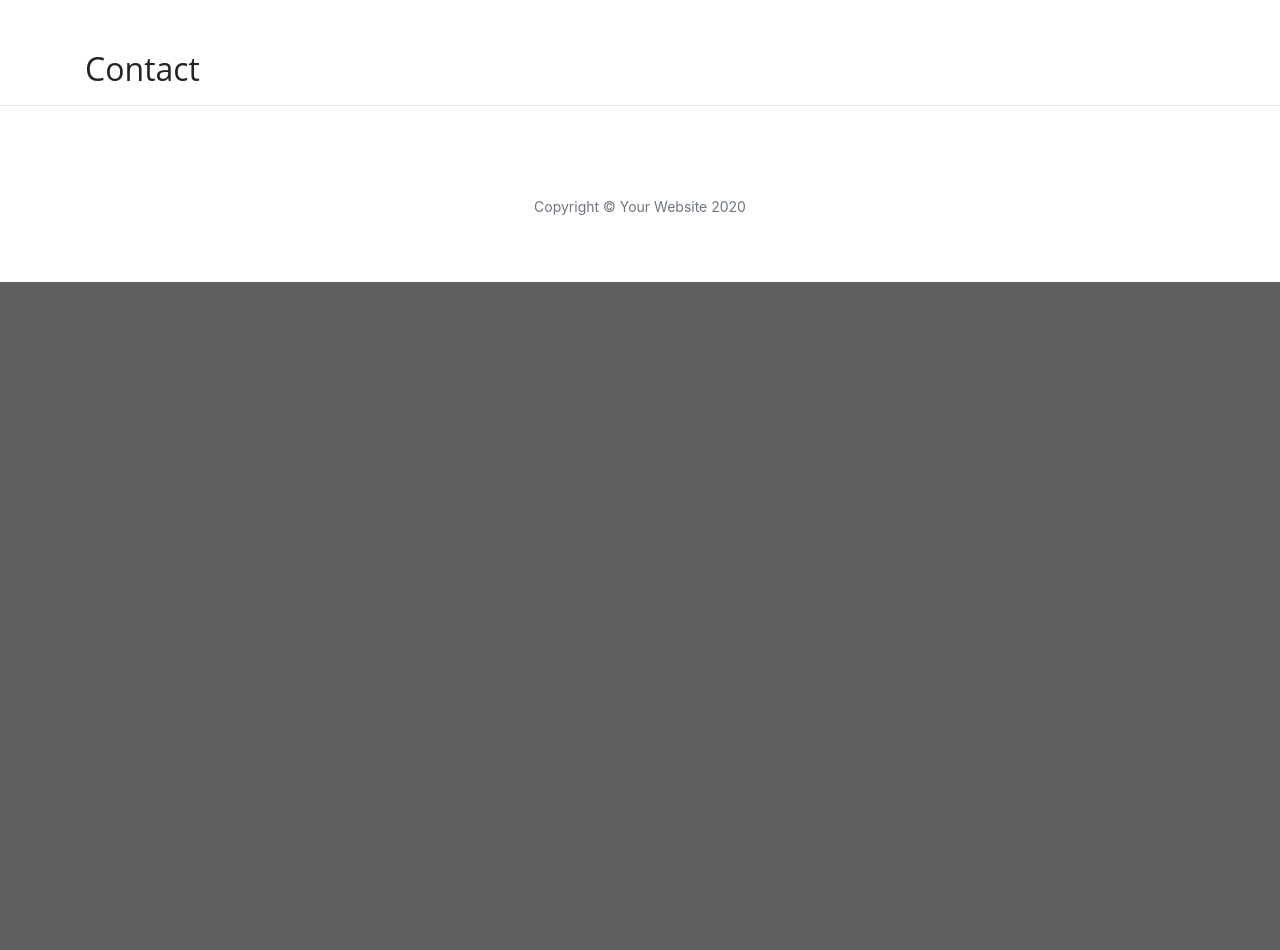
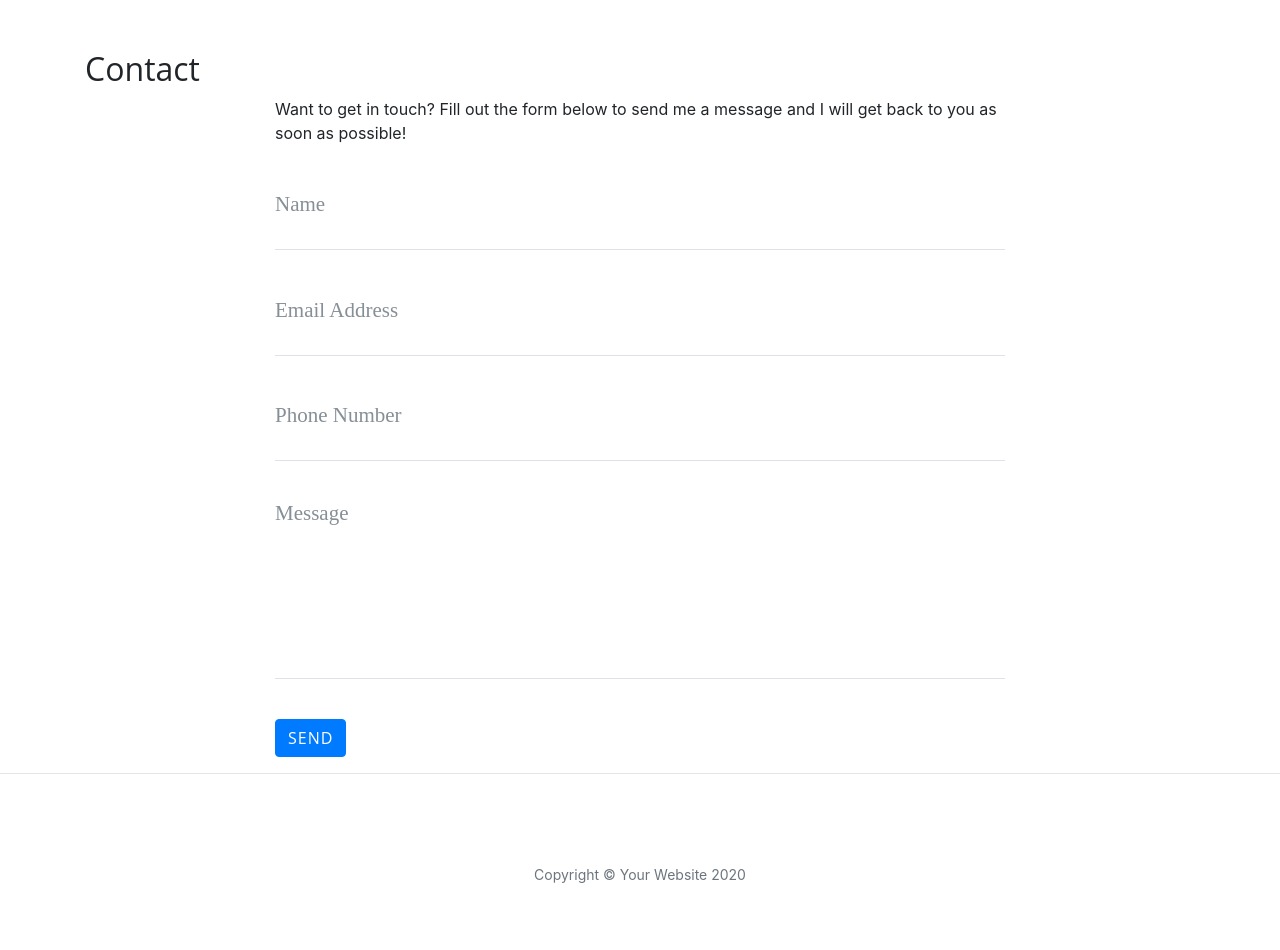
Before and after one commit to DelroyBrown28/flaskApp, a Flask app: page /contact.html in a window 1280 px wide. Shown: the part 532-1482 px from the top of the page. Before the commit the page ends 814 px from the top, so only its background shows below. Run offline with Flask 2, Linux system fonts and the light colour scheme; some libraries are stand-ins or nearby versions.

Commit message:
Flask app POST

```diff
--- a/app.py
+++ b/app.py
@@ -1,6 +1,6 @@
 import os
 import json
-from flask import Flask, render_template
+from flask import Flask, render_template, request
 
 
 app = Flask(__name__)
@@ -32,8 +32,11 @@ def about_member(member_name):
     return render_template("member.html", member=member)
 
 
-@app.route('/contact.html')
+@app.route('/contact.html', methods=['GET', 'POST'])
 def contact():
+    if request.method == "POST":
+        print(request.form)
+
     return render_template('contact.html', page_title="Contact")
 
 
--- a/templates/contact.html
+++ b/templates/contact.html
@@ -1,4 +1,48 @@
 {% extends 'base.html' %}
 {% block content %}
 <h2>{{ page_title }}</h2>
+
+<div class="row">
+    <div class="col-lg-8 col-md-10 mx-auto">
+        <p>Want to get in touch? Fill out the form below to send me a message and I will get back to you as soon as
+            possible!</p>
+        <form method="POST" name="sentMessage" id="contactForm" novalidate>
+            <div class="control-group">
+                <div class="form-group floating-label-form-group controls">
+                    <label>Name</label>
+                    <input type="text" name="name" class="form-control" placeholder="Name" id="name" required
+                        data-validation-required-message="Please enter your name.">
+                    <p class="help-block text-danger"></p>
+                </div>
+            </div>
+            <div class="control-group">
+                <div class="form-group floating-label-form-group controls">
+                    <label>Email Address</label>
+                    <input type="email" name="email" class="form-control" placeholder="Email Address" id="email" required
+                        data-validation-required-message="Please enter your email address.">
+                    <p class="help-block text-danger"></p>
+                </div>
+            </div>
+            <div class="control-group">
+                <div class="form-group col-xs-12 floating-label-form-group controls">
+                    <label>Phone Number</label>
+                    <input type="tel" name="phone" class="form-control" placeholder="Phone Number" id="phone" required
+                        data-validation-required-message="Please enter your phone number.">
+                    <p class="help-block text-danger"></p>
+                </div>
+            </div>
+            <div class="control-group">
+                <div class="form-group floating-label-form-group controls">
+                    <label>Message</label>
+                    <textarea rows="5" name="message" class="form-control" placeholder="Message" id="message" required
+                        data-validation-required-message="Please enter a message."></textarea>
+                    <p class="help-block text-danger"></p>
+                </div>
+            </div>
+            <br>
+            <div id="success"></div>
+            <button type="submit" class="btn btn-primary" id="sendMessageButton">Send</button>
+        </form>
+    </div>
+</div>
 {% endblock %}
```
